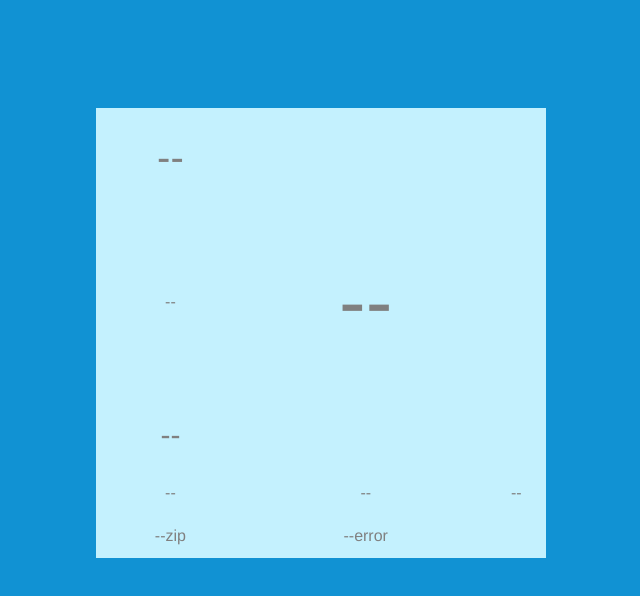
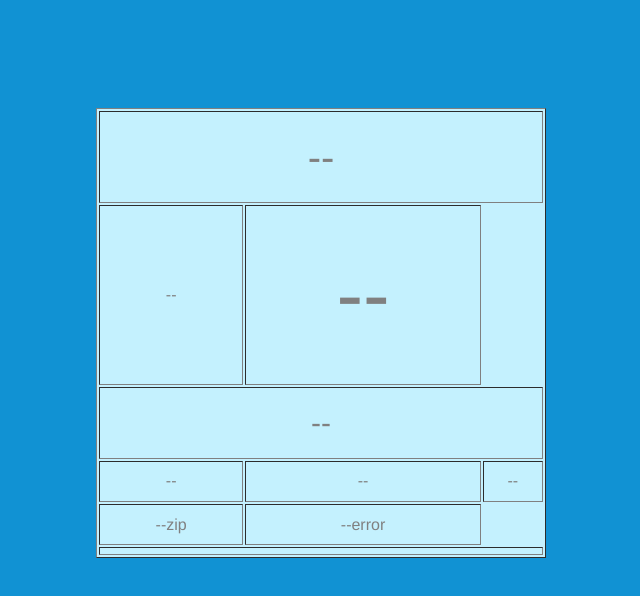
Before and after one commit to jonmrod/Weather, a plain HTML site: page index.html in a window 1280 px wide. Shown: the whole page, without its empty margins (319-959 px from the left). Drawn offline with nearby package versions, Linux system fonts and the light colour scheme.

Commit message:
more organized table

```diff
--- a/index.html
+++ b/index.html
@@ -10,10 +10,10 @@
 </head>
 
 <body>
-	<table>
+    <table border="1">
         <tr>
             <!-- city -->
-			<td>
+            <td colspan="6">
                 <div id="city">--</div>
             </td>
         </tr>
@@ -26,11 +26,10 @@
                 <div id="temp">--</div>
             </td>
         </tr>
-		<!-- import frameworks, style and script -->
         <tr>
-			<td>
+            <td colspan="6">
                 <div id="descrip">--</div>
-				<td>
+            </td>
         </tr>
         <tr>
             <td>
@@ -51,6 +50,13 @@
                 <div id="error">--error</div>
             </td>
         </tr>
+        <tr>
+            <td colspan="3">
+                <center>
+                    <div id="daily"></div>
+                </center>
+            </td>
+        </tr>
     </table>
 </body>
 
```
Lines whose indentation alone changed are shown as unchanged.
